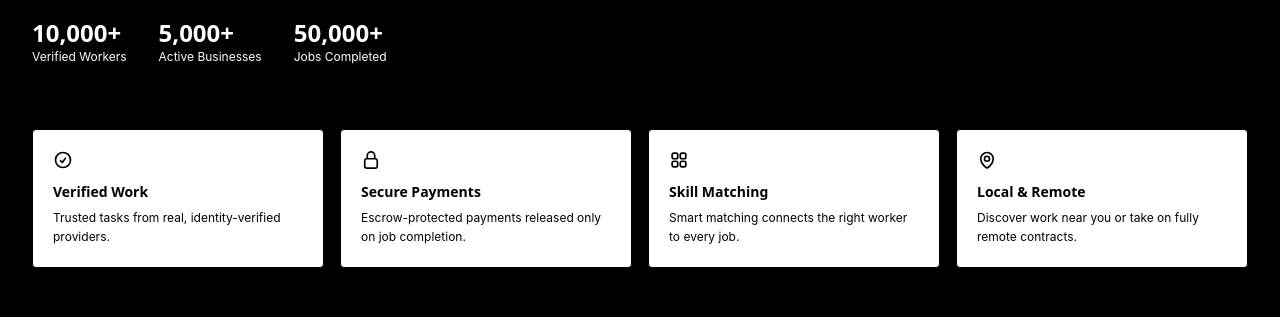
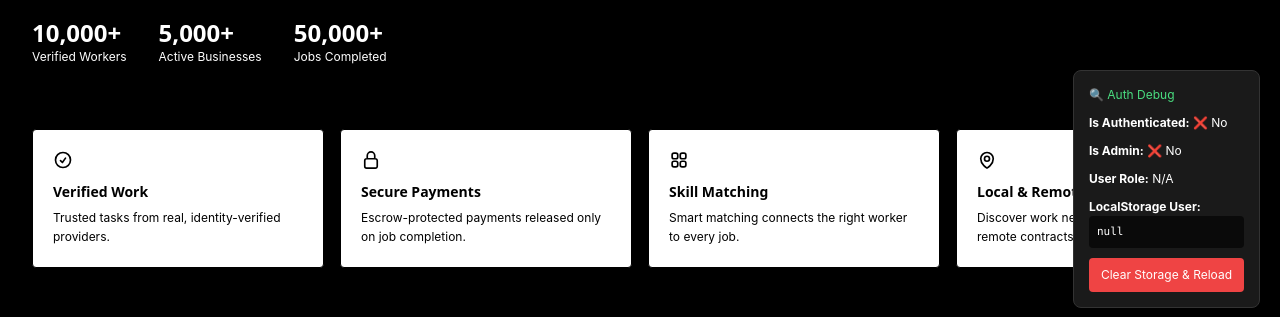
Before and after one commit to ikhushichauhan/Mini_Project_II_MattersUrSkill, a React (Create React App) app in the folder frontend/: page / in a window 1280 px wide. Shown: the part 472-800 px from the top of the page. Built offline with nearby package versions, Linux system fonts and the light colour scheme; no server answers.

Commit message:
Add admin debug tools and verification script

```diff
--- a/frontend/src/App.js
+++ b/frontend/src/App.js
@@ -18,6 +18,7 @@ import JobDetails from './pages/JobDetails/JobDetails';
 import WorkHistory from './pages/WorkHistory/WorkHistory';
 import ApplicantsDetails from './pages/ApplicantsDetails/ApplicantsDetails';
 import WorkerProfile from './pages/WorkerProfile/WorkerProfile';
+import DebugAuth from './components/DebugAuth/DebugAuth';
 import './App.css';
 import { useAuth } from './context/AuthContext';
 import { SocketProvider } from './context/SocketContext';
@@ -162,6 +163,7 @@ function App() {
         <div className="min-h-screen bg-surface flex flex-col">
           <Navbar />
           <ScrollToTop />
+          <DebugAuth />
           <main className="flex-1">
             <AnimatedRoutes />
           </main>
--- /dev/null
+++ b/frontend/src/components/DebugAuth/DebugAuth.js
@@ -0,0 +1,83 @@
+import React from 'react';
+import { useAuth } from '../../context/AuthContext';
+
+export default function DebugAuth() {
+  const { user, isAuthenticated, isAdmin } = useAuth();
+
+  const token = localStorage.getItem('token');
+  const savedUser = localStorage.getItem('user');
+
+  let decodedToken = null;
+  if (token) {
+    try {
+      const base64Url = token.split('.')[1];
+      const base64 = base64Url.replace(/-/g, '+').replace(/_/g, '/');
+      decodedToken = JSON.parse(window.atob(base64));
+    } catch (e) {
+      console.error('Failed to decode token:', e);
+    }
+  }
+
+  return (
+    <div style={{
+      position: 'fixed',
+      bottom: '20px',
+      right: '20px',
+      background: '#1a1a1a',
+      color: '#fff',
+      padding: '15px',
+      borderRadius: '8px',
+      fontSize: '12px',
+      maxWidth: '400px',
+      zIndex: 9999,
+      border: '1px solid #333'
+    }}>
+      <h3 style={{ margin: '0 0 10px 0', color: '#4ade80' }}>🔍 Auth Debug</h3>
+
+      <div style={{ marginBottom: '10px' }}>
+        <strong>Is Authenticated:</strong> {isAuthenticated ? '✅ Yes' : '❌ No'}
+      </div>
+
+      <div style={{ marginBottom: '10px' }}>
+        <strong>Is Admin:</strong> {isAdmin ? '✅ Yes' : '❌ No'}
+      </div>
+
+      <div style={{ marginBottom: '10px' }}>
+        <strong>User Role:</strong> {user?.role || 'N/A'}
+      </div>
+
+      <div style={{ marginBottom: '10px' }}>
+        <strong>LocalStorage User:</strong>
+        <pre style={{
+          background: '#0a0a0a',
+          padding: '8px',
+          borderRadius: '4px',
+          overflow: 'auto',
+          maxHeight: '100px',
+          fontSize: '11px'
+        }}>
+          {savedUser || 'null'}
+        </pre>
+      </div>
+
+      <button
+        onClick={() => {
+          localStorage.clear();
+          window.location.reload();
+        }}
+        style={{
+          background: '#ef4444',
+          color: '#fff',
+          border: 'none',
+          padding: '8px 12px',
+          borderRadius: '4px',
+          cursor: 'pointer',
+          fontSize: '12px',
+          width: '100%'
+        }}
+      >
+        Clear Storage & Reload
+      </button>
+    </div>
+  );
+}
```
Also changed, not shown: 2 other files (tests, documents, lock files or other folders).
